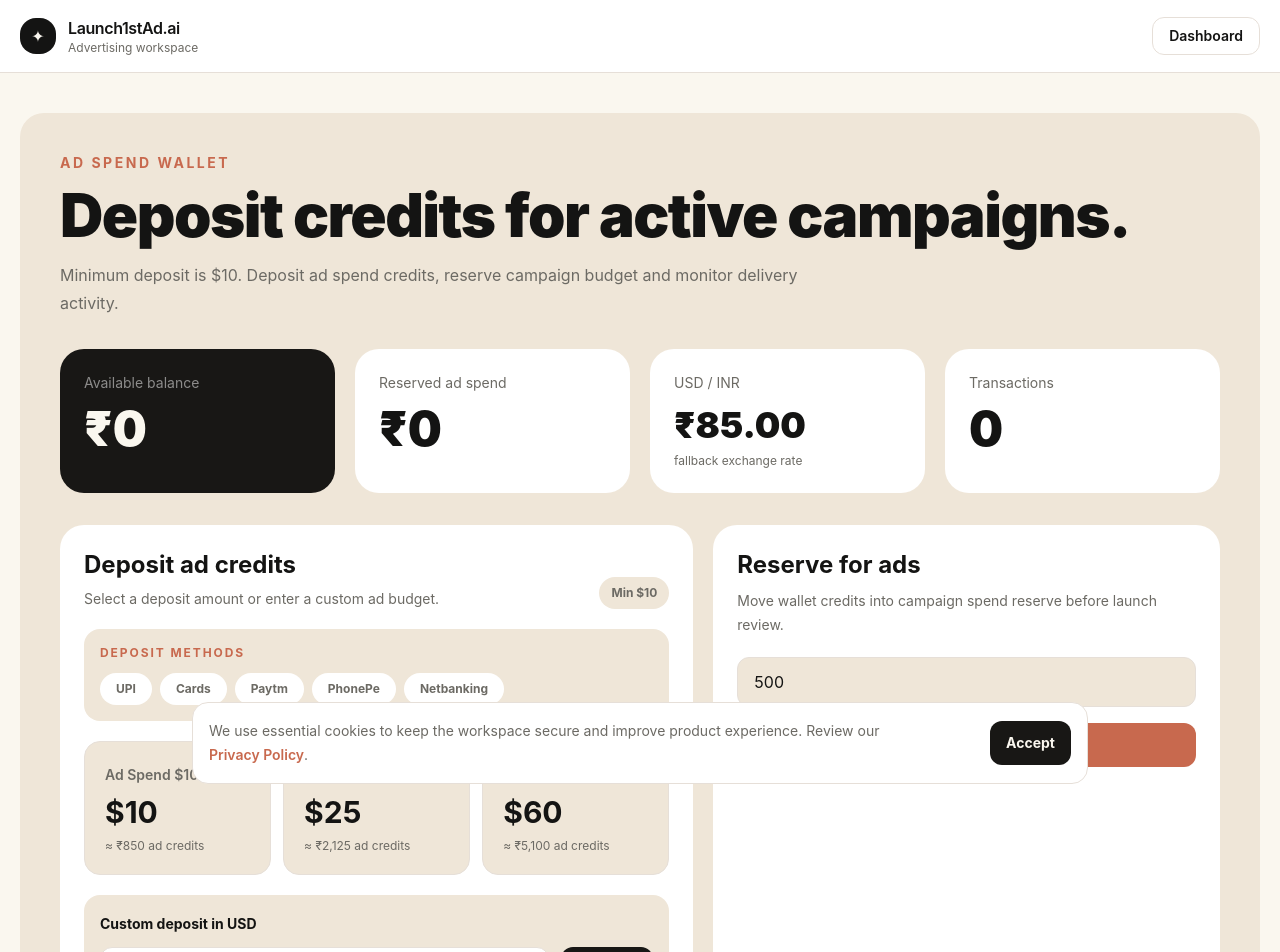
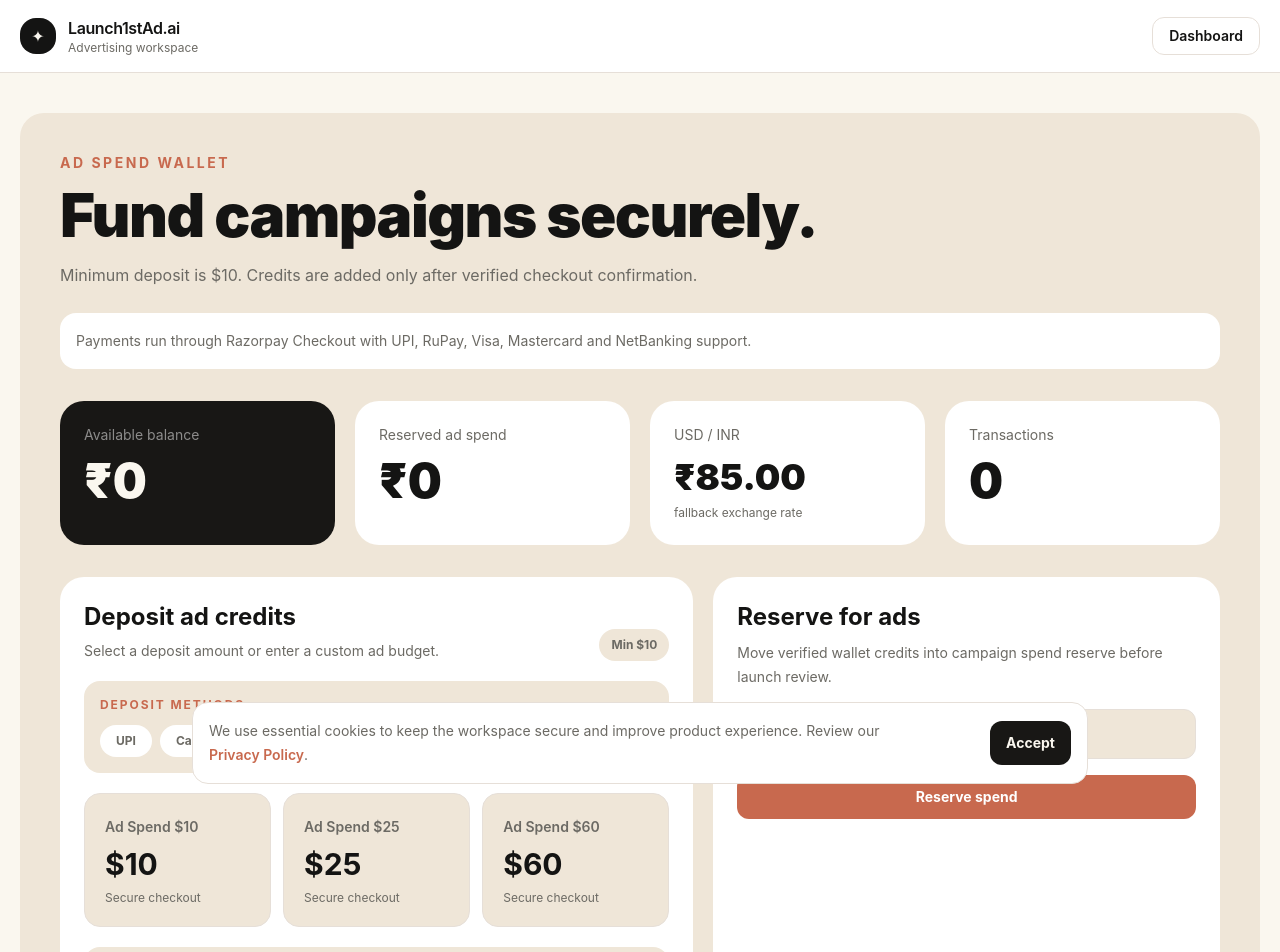
Before and after one commit to lkmeeena882437-dotcom/Launch1stAd.ai, a Next.js app: page /wallet in a window 1280 px wide. Shown: the top 952 px of the page. Built offline with nearby package versions, Linux system fonts and the light colour scheme; no server answers.

Commit message:
Require verified checkout before adding wallet credits

```diff
--- a/components/wallet/WalletPanel.tsx
+++ b/components/wallet/WalletPanel.tsx
@@ -70,7 +70,7 @@ export function WalletPanel() {
     }
 
     setBusyPack(pack.name);
-    setMessage("Preparing checkout...");
+    setMessage("Opening secure checkout...");
     try {
       const response = await fetch("/api/billing/create-order", {
         method: "POST",
@@ -80,8 +80,7 @@ export function WalletPanel() {
       const data = (await response.json()) as CheckoutResponse;
 
       if (!data.ok && data.status === "missing_setup") {
-        setWallet(addCredits(pack.amount, `${pack.name} review credits`));
-        setMessage(`${data.message} Review credits added for testing.`);
+        setMessage("Secure checkout is not configured yet. Add Razorpay live keys in Vercel before taking deposits.");
         return;
       }
       if (!data.ok || !data.keyId || !data.order?.id) {
@@ -107,7 +106,7 @@ export function WalletPanel() {
       });
       checkout.open();
     } catch {
-      setMessage("Checkout service unavailable. Try again after deployment setup.");
+      setMessage("Checkout service unavailable. Please try again after deployment setup.");
     } finally {
       setBusyPack("");
     }
@@ -128,8 +127,12 @@ export function WalletPanel() {
     <section className="mx-auto max-w-7xl px-4 py-8 md:px-5 md:py-10">
       <div className="rounded-3xl bg-card p-5 md:p-10">
         <p className="text-sm font-bold uppercase tracking-[0.18em] text-coral">Ad spend wallet</p>
-        <h1 className="mt-3 text-4xl font-black tracking-tight text-ink md:text-6xl">Deposit credits for active campaigns.</h1>
-        <p className="mt-4 max-w-3xl leading-7 text-muted">Minimum deposit is $10. Deposit ad spend credits, reserve campaign budget and monitor delivery activity.</p>
+        <h1 className="mt-3 text-4xl font-black tracking-tight text-ink md:text-6xl">Fund campaigns securely.</h1>
+        <p className="mt-4 max-w-3xl leading-7 text-muted">Minimum deposit is $10. Credits are added only after verified checkout confirmation.</p>
+
+        <div className="mt-6 rounded-2xl bg-white p-4 text-sm leading-6 text-muted">
+          Payments run through Razorpay Checkout with UPI, RuPay, Visa, Mastercard and NetBanking support.
+        </div>
 
         <div className="mt-8 grid gap-5 md:grid-cols-4">
           <div className="rounded-3xl bg-dark p-6 text-canvas">
@@ -162,7 +165,7 @@ export function WalletPanel() {
                 <button key={pack.name} onClick={() => topUp(pack)} disabled={busyPack === pack.name} className="rounded-2xl border border-hairline bg-card p-5 text-left disabled:opacity-60">
                   <span className="text-sm font-semibold text-muted">{pack.name}</span>
                   <strong className="mt-2 block text-3xl text-ink">${pack.usd}</strong>
-                  <span className="mt-2 block text-xs text-muted">≈ ₹{pack.amount.toLocaleString("en-IN")} ad credits</span>
+                  <span className="mt-2 block text-xs text-muted">Secure checkout</span>
                 </button>
               ))}
             </div>
@@ -177,7 +180,7 @@ export function WalletPanel() {
 
           <div className="rounded-3xl bg-white p-6">
             <h2 className="text-2xl font-bold">Reserve for ads</h2>
-            <p className="mt-2 text-sm leading-6 text-muted">Move wallet credits into campaign spend reserve before launch review.</p>
+            <p className="mt-2 text-sm leading-6 text-muted">Move verified wallet credits into campaign spend reserve before launch review.</p>
             <input value={reserveAmount} onChange={(event) => setReserveAmount(event.target.value)} className="mt-5 w-full rounded-xl border border-hairline bg-card px-4 py-3 outline-none" />
             <button onClick={reserve} className="mt-4 w-full rounded-xl bg-coral px-5 py-3 text-sm font-bold text-white">Reserve spend</button>
           </div>
```
